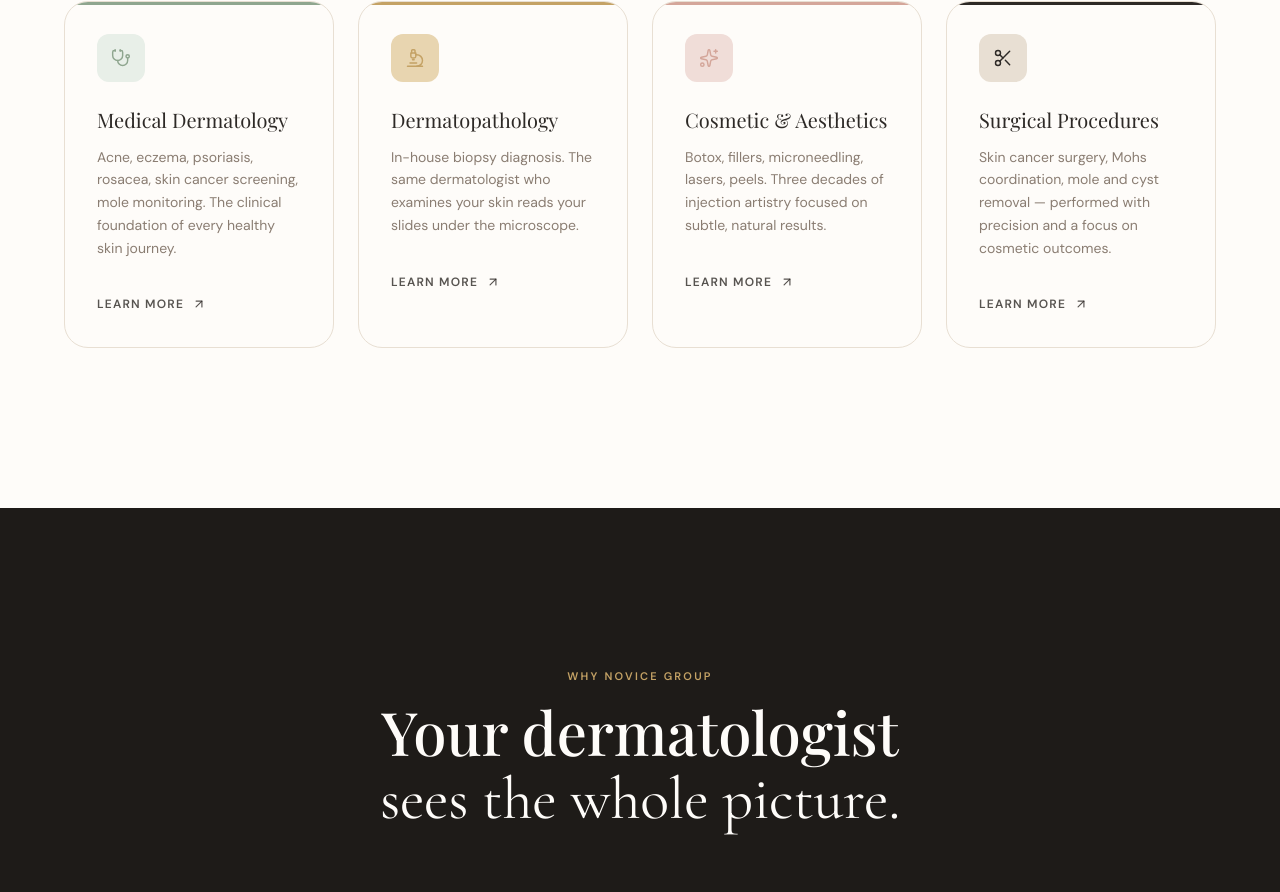
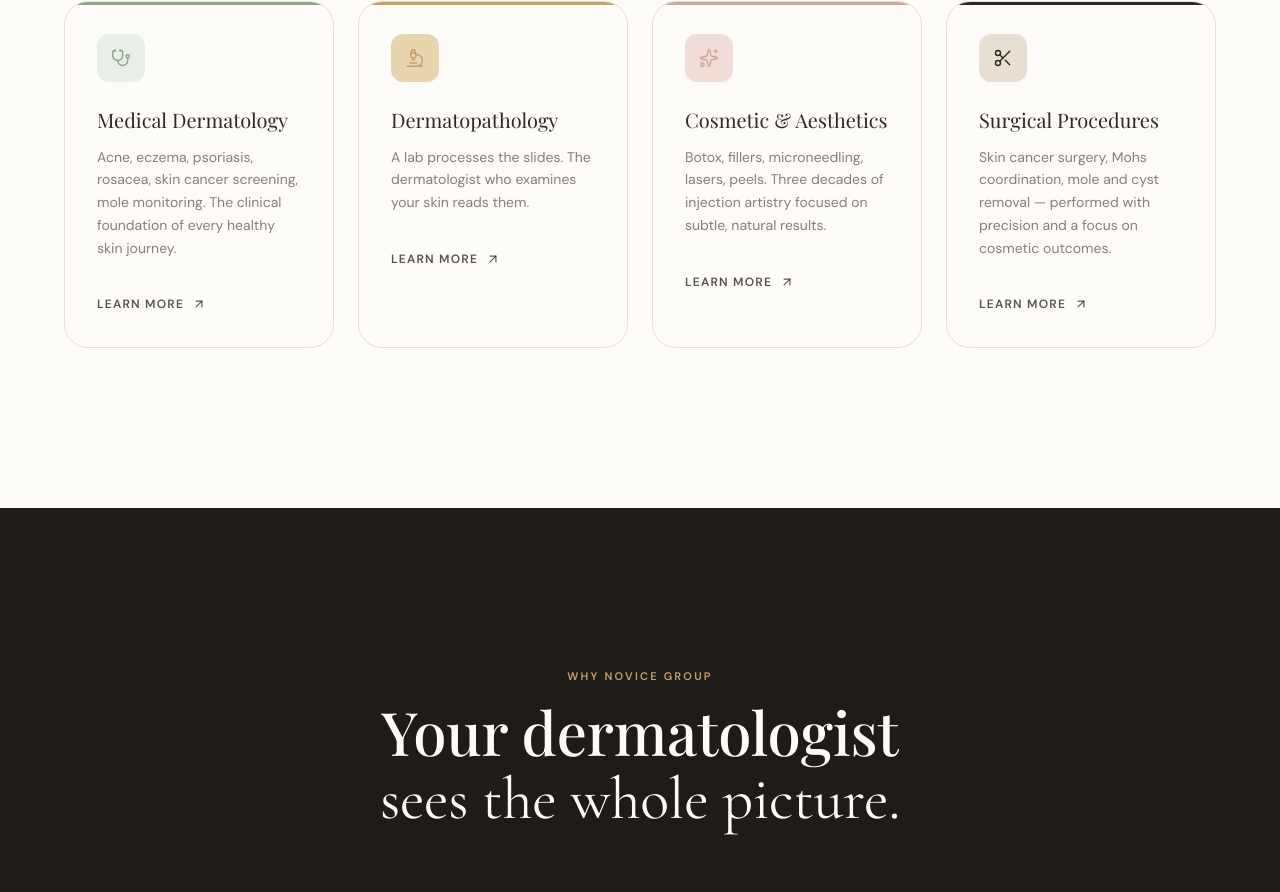
Before and after one commit to asimmons-coder/novice-group-derm-website, a Next.js app: page / in a window 1280 px wide. Shown: the part 3104-3996 px from the top of the page. Built offline with nearby package versions, Linux system fonts and the light colour scheme; no server answers.

Commit message:
Remove leftover in-house biopsy diagnosis copy

```diff
--- a/src/components/home/ServicesGrid.tsx
+++ b/src/components/home/ServicesGrid.tsx
@@ -19,7 +19,7 @@ const cards = [
     icon: Microscope,
     title: 'Dermatopathology',
     description:
-      'In-house biopsy diagnosis. The same dermatologist who examines your skin reads your slides under the microscope.',
+      'A lab processes the slides. The dermatologist who examines your skin reads them.',
     accent: 'bg-gold',
     iconBg: 'bg-gold-light text-gold',
   },
```
